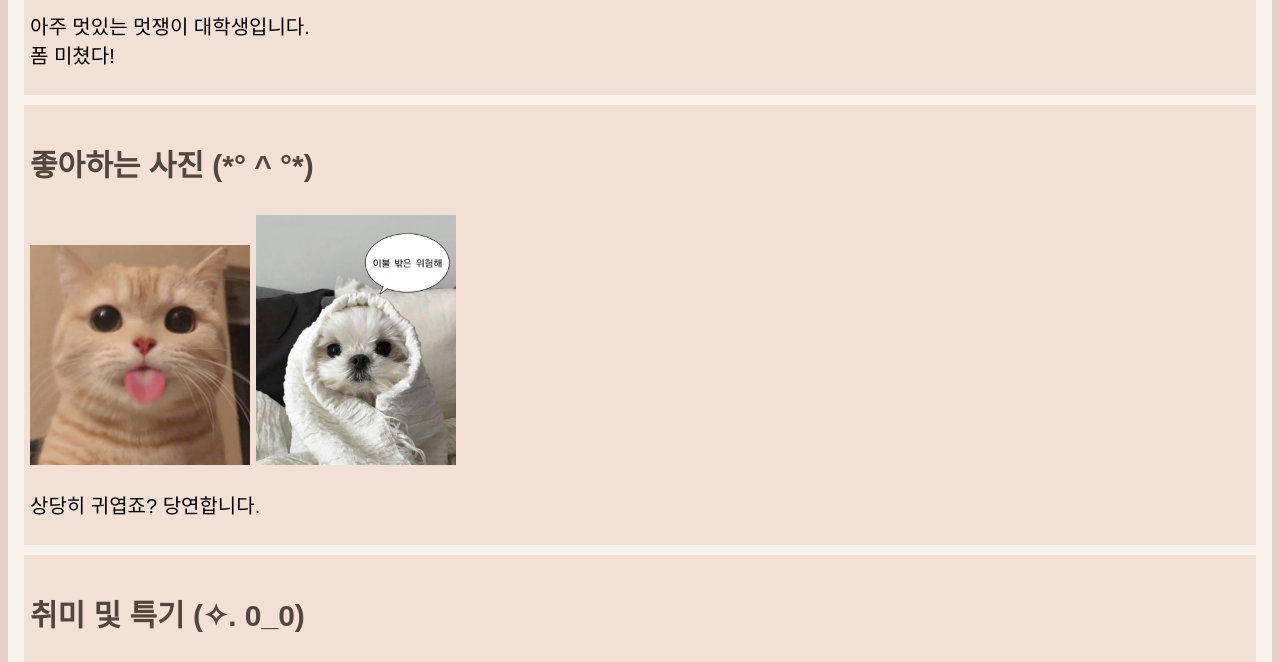
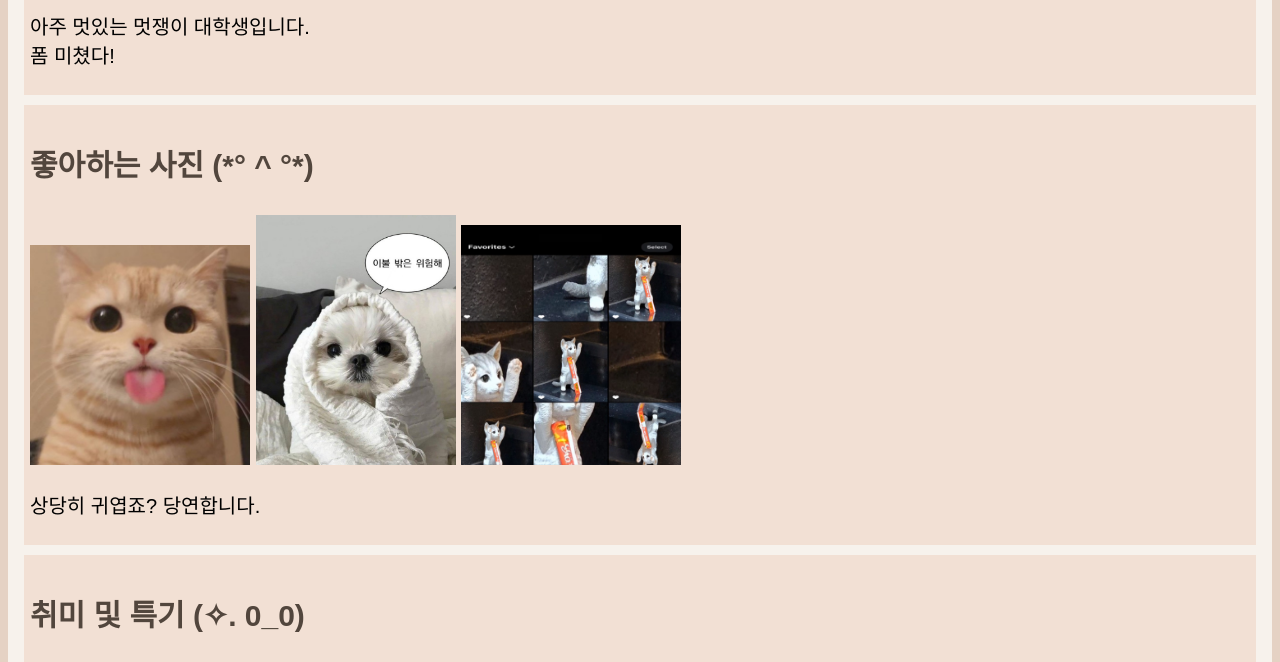
Before and after one commit to swisdom784/haedal-Git, a plain HTML site: page index.html in a window 1280 px wide. Shown: the part 596-1258 px from the top of the page. Drawn offline with Linux system fonts and the light colour scheme; a web font is replaced by a local one.

Commit message:
add img meongchung_cat

```diff
--- a/index.html
+++ b/index.html
@@ -30,6 +30,7 @@
             <h3 class="txt_h3">좋아하는 사진 (*° ^ °*)</h3>
             <img src="cat.jpeg" alt="Cute cat" style="width: 220px; height: 220px;">
             <img src="puppy.jpg" alt="Cute dog" style="width: 200px; height: 250px;">
+            <img src="meongchung_cat.jpg" alt="meongchung_cat" style="width:220px; height:240px;">
             <p>상당히 귀엽죠? 당연합니다.</p>
         </article>
 
```
Also changed, not shown: meongchung_cat.jpg (added).
